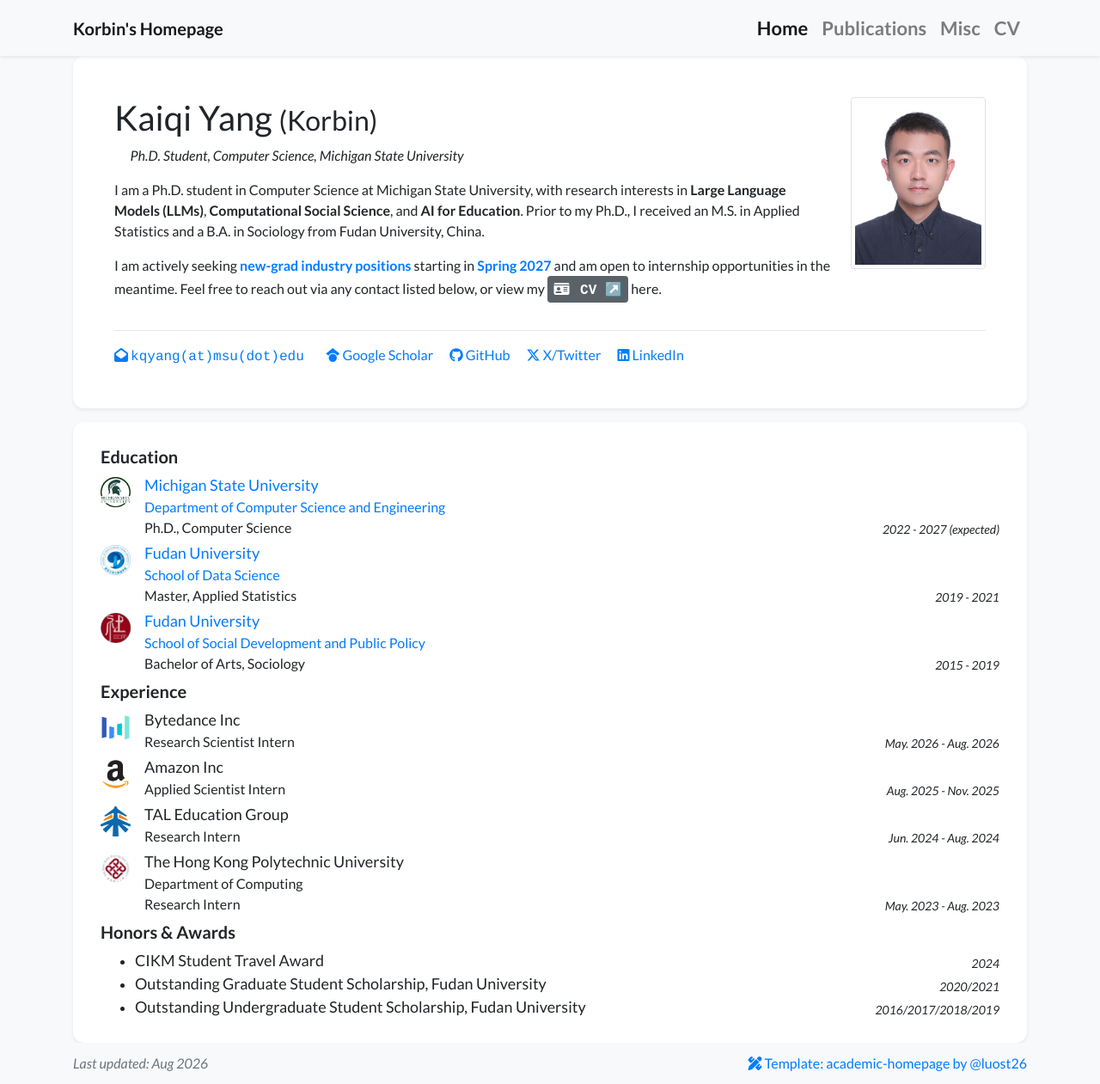
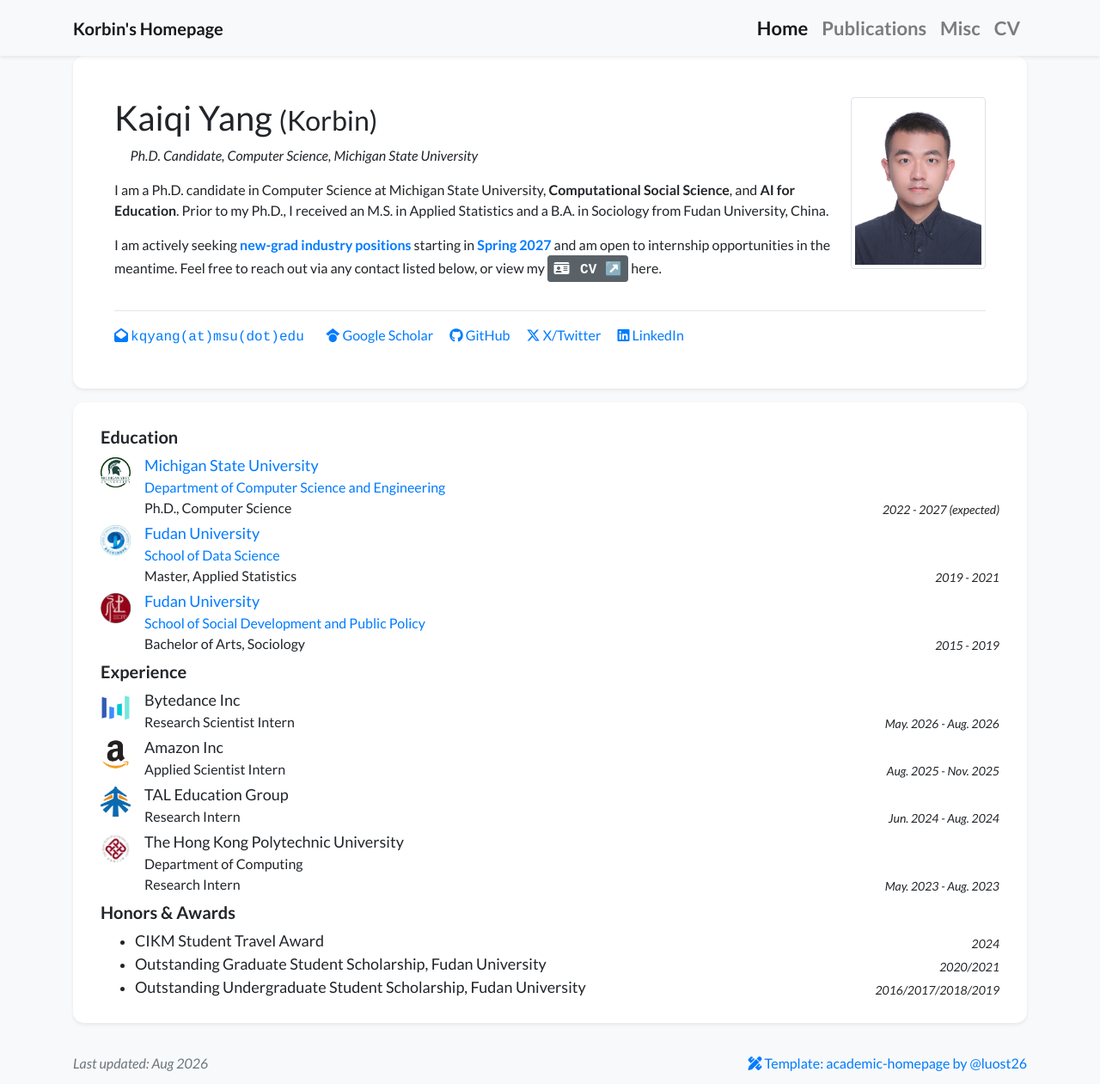
Before and after one commit to KorbinY/korbiny.github.io, a Jekyll site: the page built from index.html, in a window 1280 px wide. Shown: the whole page at 86% size. Built offline with Jekyll 4.4.1, drawn with Linux system fonts in a browser that asks for light colours; nearby versions of some CDN libraries; a style sheet for code colours, icons or effects is not loaded.

Commit message:
update candidate status

```diff
--- a/_data/profile.yml
+++ b/_data/profile.yml
@@ -5,7 +5,7 @@ navbar_name: "Korbin"
 positions:
 # - logo: /assets/images/badges/michigan-state-logo-png-transparent.png
 #   logo_size: 35px
-  - name: "&nbsp;&nbsp;&nbsp;&nbsp;&nbsp;&nbsp;<i>Ph.D. Student, Computer Science, Michigan State University</i>"
+  - name: "&nbsp;&nbsp;&nbsp;&nbsp;&nbsp;&nbsp;<i>Ph.D. Candidate, Computer Science, Michigan State University</i>"
   # - name: "&nbsp;&nbsp;&nbsp;&nbsp;&nbsp;&nbsp;<i>Graduate Research Assistant, <a href='https://dse.cse.msu.edu' target='_blank' rel='noopener noreferrer'>Data Science and Engineering Lab</a></i>"
 
 
@@ -24,8 +24,7 @@ linkedin: korbiny
 short_bio_text_justify: false
 short_bio: >-
   <p>
-    I am a Ph.D. student in Computer Science at Michigan State University,
-    with research interests in <strong>Large Language Models (LLMs)</strong>,
+    I am a Ph.D. candidate in Computer Science at Michigan State University,
     <strong>Computational Social Science</strong>, and <strong>AI for Education</strong>.
     Prior to my Ph.D., I received an M.S. in Applied Statistics and a B.A. in Sociology
     from Fudan University, China.
```
Also changed, not shown: 1 other file.
